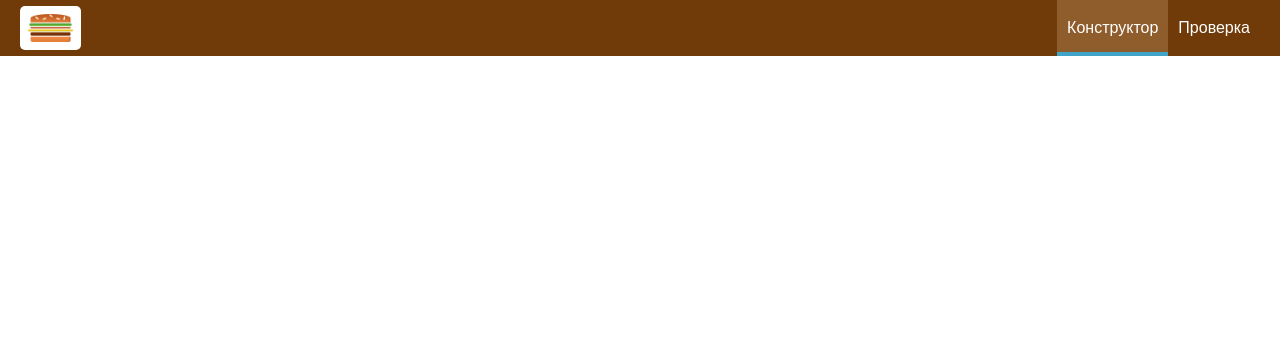
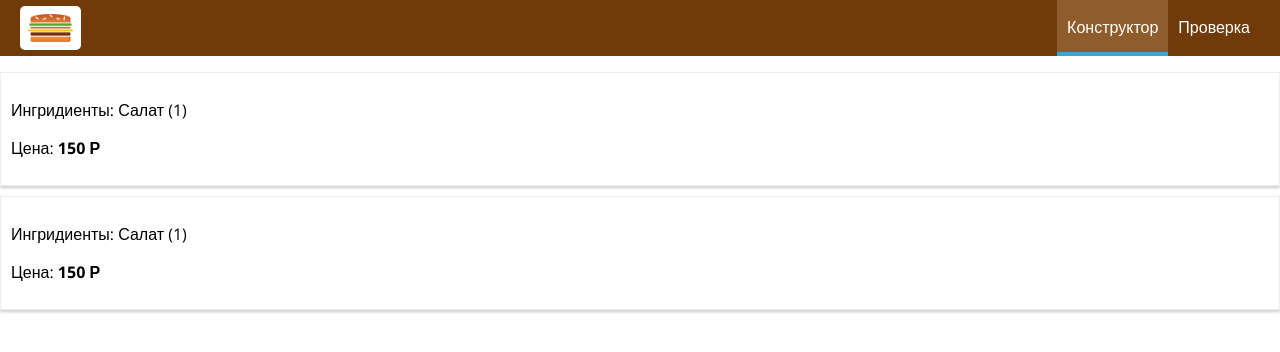
Before and after one commit to tswetkov/burger-builder, a React app: page /orders in a window 1280 px wide. Shown: the top 352 px of the page. Built offline with nearby package versions, Linux system fonts and the light colour scheme.

Commit message:
Добавил Order

```diff
--- a/src/App.js
+++ b/src/App.js
@@ -1,9 +1,10 @@
 import React from "react";
+import { Route, Switch } from "react-router-dom";
+
 import Layout from "./hoc/Layout/Layout";
 import BurgerBuilder from "./containers/BurgerBuilder/BurgerBuilder";
 import Checkcout from "./containers/Checkcout/Checkcout";
-
-import { Route, Switch } from "react-router-dom";
+import Orders from "./containers/Orders/Orders";
 
 function App() {
   return (
@@ -11,6 +12,7 @@
       <Layout>
         <Switch>
           <Route path="/checkout" component={Checkcout} />
+          <Route path="/orders" component={Orders} />
           <Route exact path="/" component={BurgerBuilder} />
         </Switch>
       </Layout>
--- /dev/null
+++ b/src/components/Order/Order.css
@@ -0,0 +1,8 @@
+.Order {
+  width: 100%;
+  border: 1px solid #eee;
+  box-shadow: 0 2px 3px #ccc;
+  padding: 10px;
+  margin: 10px 0;
+  box-sizing: border-box;
+}
--- /dev/null
+++ b/src/components/Order/Order.jsx
@@ -0,0 +1,15 @@
+import React from "react";
+import classes from "./Order.css";
+
+const Order = () => {
+  return (
+    <div className={classes.Order}>
+      <p>Ингридиенты: Салат (1)</p>
+      <p>
+        Цена: <strong>150 Р</strong>
+      </p>
+    </div>
+  );
+};
+
+export default Order;
--- /dev/null
+++ b/src/containers/Orders/Orders.jsx
@@ -0,0 +1,14 @@
+import React, { Component } from "react";
+import Order from "../../components/Order/Order";
+
+class Orders extends Component {
+  render() {
+    return (
+      <div>
+        <Order />
+        <Order />
+      </div>
+    );
+  }
+}
+export default Orders;
```
